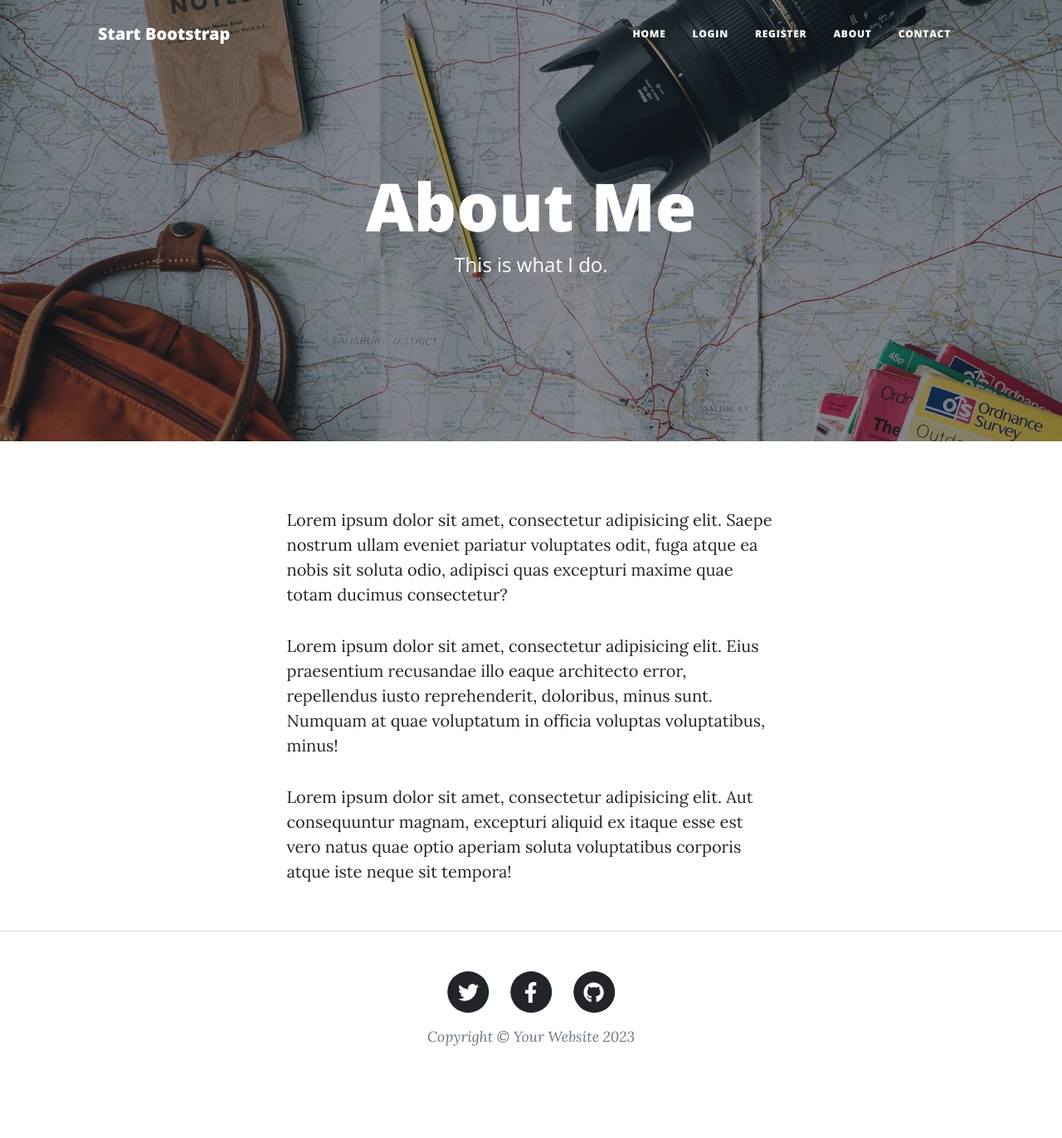
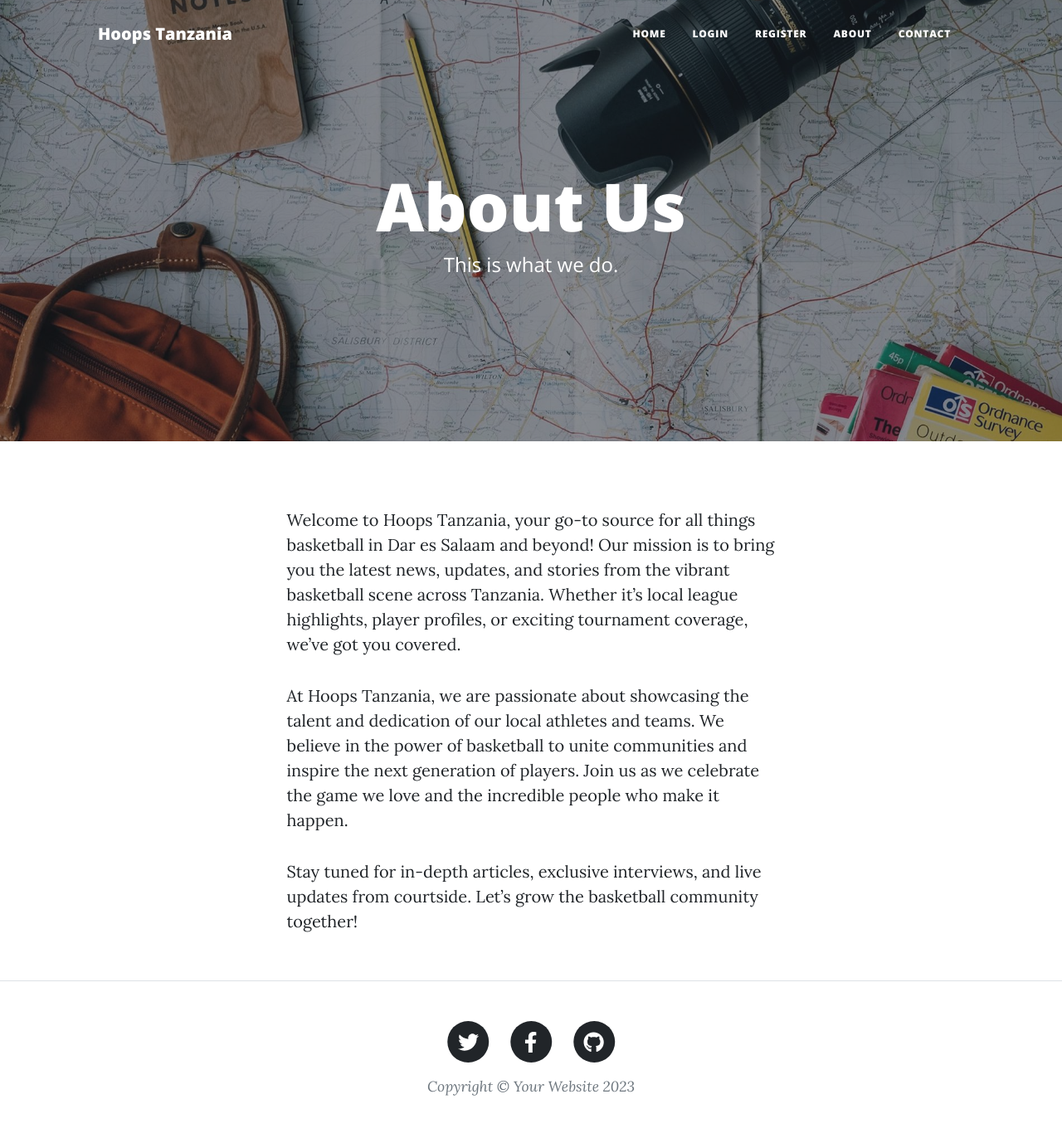
Before and after one commit to PiusAlbert/web-deployment, a Flask app: page /about in a window 1280 px wide. Shown: the whole page at 83% size. Before the commit the page ends 1261 px from the top, so only its background shows below. Run offline with Flask 3, Linux system fonts and the light colour scheme; some libraries are stand-ins or nearby versions.

Commit message:
changed the website to basketball posts

```diff
--- a/templates/about.html
+++ b/templates/about.html
@@ -9,8 +9,8 @@
     <div class="row gx-4 gx-lg-5 justify-content-center">
       <div class="col-md-10 col-lg-8 col-xl-7">
         <div class="page-heading">
-          <h1>About Me</h1>
-          <span class="subheading">This is what I do.</span>
+          <h1>About Us</h1>
+          <span class="subheading">This is what we do.</span>
         </div>
       </div>
     </div>
@@ -22,22 +22,18 @@
     <div class="row gx-4 gx-lg-5 justify-content-center">
       <div class="col-md-10 col-lg-8 col-xl-7">
         <p>
-          Lorem ipsum dolor sit amet, consectetur adipisicing elit. Saepe
-          nostrum ullam eveniet pariatur voluptates odit, fuga atque ea nobis
-          sit soluta odio, adipisci quas excepturi maxime quae totam ducimus
-          consectetur?
+          Welcome to Hoops Tanzania, your go-to source for all things basketball in Dar es Salaam and beyond!
+          Our mission is to bring you the latest news, updates, and stories from the vibrant basketball scene across Tanzania.
+          Whether it’s local league highlights, player profiles, or exciting tournament coverage, we’ve got you covered.
         </p>
         <p>
-          Lorem ipsum dolor sit amet, consectetur adipisicing elit. Eius
-          praesentium recusandae illo eaque architecto error, repellendus iusto
-          reprehenderit, doloribus, minus sunt. Numquam at quae voluptatum in
-          officia voluptas voluptatibus, minus!
+          At Hoops Tanzania, we are passionate about showcasing the talent and dedication of our local athletes and teams.
+          We believe in the power of basketball to unite communities and inspire the next generation of players.
+          Join us as we celebrate the game we love and the incredible people who make it happen.
         </p>
         <p>
-          Lorem ipsum dolor sit amet, consectetur adipisicing elit. Aut
-          consequuntur magnam, excepturi aliquid ex itaque esse est vero natus
-          quae optio aperiam soluta voluptatibus corporis atque iste neque sit
-          tempora!
+          Stay tuned for in-depth articles, exclusive interviews, and live updates from courtside.
+          Let’s grow the basketball community together!
         </p>
       </div>
     </div>
--- a/templates/header.html
+++ b/templates/header.html
@@ -8,7 +8,7 @@
     />
     <meta name="description" content="" />
     <meta name="author" content="" />
-    <title>Angela's Blog</title>
+    <title>Hoops Tanzania Blog</title>
     {% block styles %}
     <!-- Load Bootstrap-Flask CSS here -->
     {{ bootstrap.load_css() }}
@@ -44,7 +44,7 @@
     <!-- Navigation-->
     <nav class="navbar navbar-expand-lg navbar-light" id="mainNav">
       <div class="container px-4 px-lg-5">
-        <a class="navbar-brand" href="/">Start Bootstrap</a>
+        <a class="navbar-brand" href="/">Hoops Tanzania</a>
         <button
           class="navbar-toggler"
           type="button"
--- a/templates/index.html
+++ b/templates/index.html
@@ -9,8 +9,8 @@
     <div class="row gx-4 gx-lg-5 justify-content-center">
       <div class="col-md-10 col-lg-8 col-xl-7">
         <div class="site-heading">
-          <h1>Angela's Blog</h1>
-          <span class="subheading">A collection of random musings.</span>
+          <h1>Hoops Tanzania Blog</h1>
+          <span class="subheading">A collection of basketball news around you.</span>
         </div>
       </div>
     </div>
```
Also changed, not shown: static/assets/img/home-bg.jpg.
